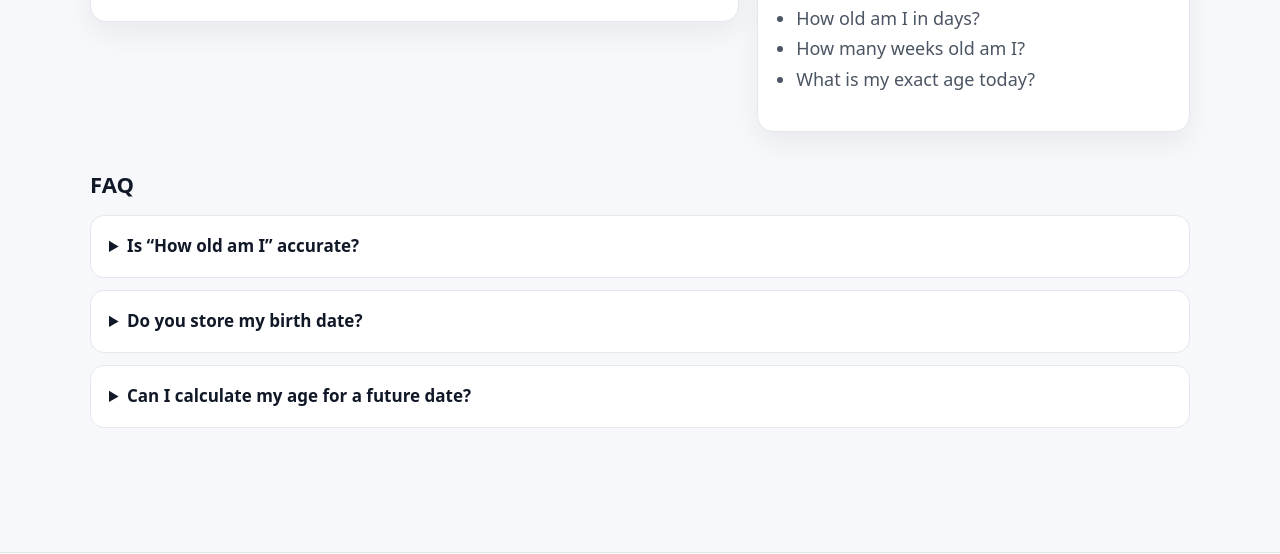
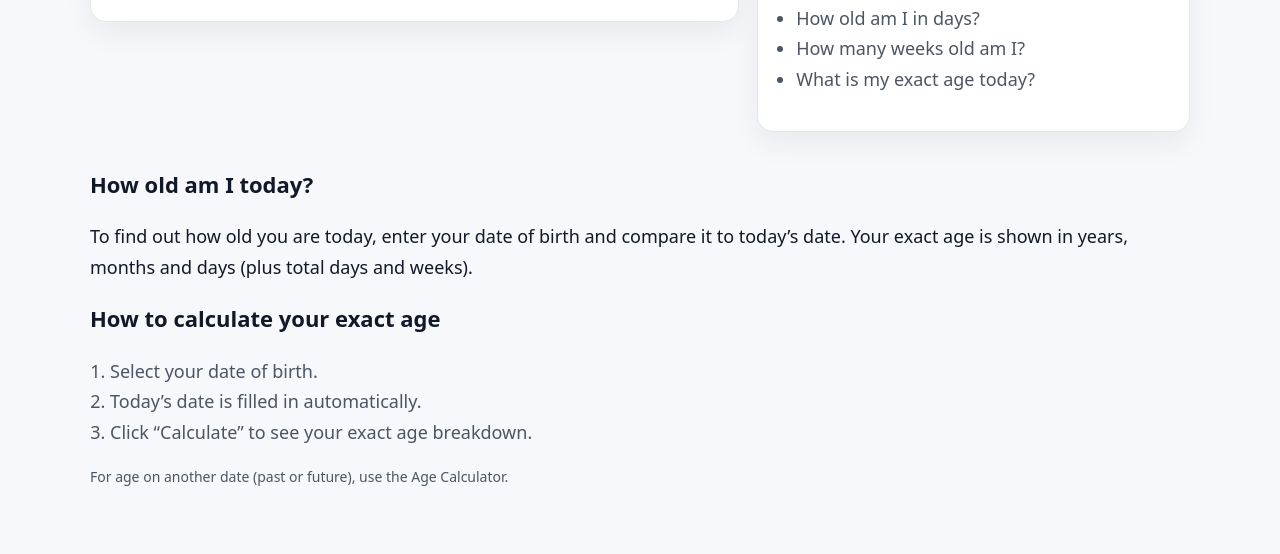
Before and after one commit to mapetu93/age-time-tools1, a plain HTML site: page how-old-am-i.html in a window 1280 px wide. Shown: the part 572-1126 px from the top of the page. Drawn offline with Linux system fonts and the light colour scheme.

Commit message:
how-old-am-i.html

```diff
--- a/how-old-am-i.html
+++ b/how-old-am-i.html
@@ -84,6 +84,25 @@
         </aside>
       </div>
 
+      <section class="section">
+  <h2>How old am I today?</h2>
+  <p>
+    To find out how old you are today, enter your date of birth and compare it to today’s date.
+    Your exact age is shown in years, months and days (plus total days and weeks).
+  </p>
+
+  <h2>How to calculate your exact age</h2>
+  <ol class="bullets">
+    <li>Select your date of birth.</li>
+    <li>Today’s date is filled in automatically.</li>
+    <li>Click “Calculate” to see your exact age breakdown.</li>
+  </ol>
+
+  <p class="tiny-note">
+    For age on another date (past or future), use the <a href="/age-calculator.html">Age Calculator</a>.
+  </p>
+</section>
+
       <section class="section faq">
         <h2>FAQ</h2>
         <details>
```
